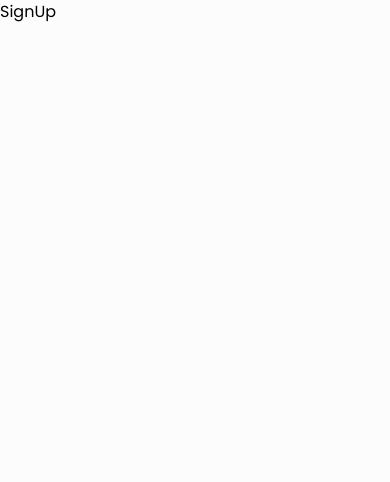
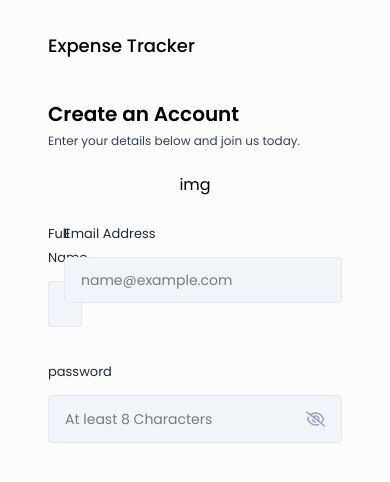
Before and after one commit to miracleRichard5124/react_expense_tracker, a React (Vite) app in the folder frontend/: page /signUp in a window 390 px wide. Shown: the top 482 px of the page. Built offline with nearby package versions, Linux system fonts and the light colour scheme.

Commit message:
Finished SignUp page

```diff
--- /dev/null
+++ b/frontend/src/components/inputs/ProfilePhotoSelector.jsx
@@ -0,0 +1,61 @@
+import React, { useRef, useState } from 'react';
+import { LuUser, LuUpload, LuTrash } from 'react-icons/lu';
+
+const ProfilePhotoSelector = (image, setImage) => {
+
+  const inputRef = useRef(null);
+  const [previewUrl, setPreviewUrl] = useState(null);
+
+  const handleImageChange = (event) => {
+    const file = event.target.files[0];
+    if(file){
+      //update image state
+      setImage(file);
+
+      //generate preview URL from the file
+      const preview = URL.createObjectURL(file);
+      setPreviewUrl(preview);
+    }
+  }
+
+  const handleRemoveImge = () => {
+    setImage(null);
+    setPreviewUrl(null);
+  };
+
+  const onChooseFile =() => {
+    inputRef.current.click();
+  };
+
+  return (
+    <div className='flex justify-center mb-6'>
+      <input
+        type='file'
+        accept='image/*'
+        ref={inputRef}
+        onChange={handleImageChange}
+        className='hidden'
+      />
+
+      {!image ? (
+        <div className="">
+          <LuUser className=''/>
+
+          <button
+            className=''
+            type='button'
+            onClick={onChooseFile}
+          >
+            <LuUpload/>
+          </button>
+        </div>
+      ) : (
+        <div className="">
+          img
+        </div>
+      )}
+    </div>
+  );
+}
+
+export default ProfilePhotoSelector;
--- a/frontend/src/pages/Auth/Login.jsx
+++ b/frontend/src/pages/Auth/Login.jsx
@@ -49,7 +49,7 @@
             <Inputs
               type="password"
               value={password}
-              onChange={({target}) => setEmail(target.value)}
+              onChange={({target}) => setPassword(target.value)}
               label="password"
               placeholder="At least 8 Characters"
             />
--- a/frontend/src/pages/Auth/SignUp.jsx
+++ b/frontend/src/pages/Auth/SignUp.jsx
@@ -1,11 +1,65 @@
-import React from 'react';
+import React, { useState } from "react";
+import AuthLayout from "../../components/Layouts/AuthLayout";
+import { Link, useNavigate } from "react-router-dom";
+import Inputs from "../../components/inputs/Inputs";
+import { validateEmail } from "../../utils/helper";
+import ProfilePhotoSelector from "../../components/inputs/ProfilePhotoSelector";
 
 const SignUp = () => {
+  const [profilePic, setProfilePic] = useState(null);
+  const [fullName, setFullName] = useState("");
+  const [email, setEmail] = useState("");
+  const [password, setPassword] = useState("");
+
+  const [error, setError] = useState(null);
+
+  const navigate = useNavigate();
+
+  const handleSignUp = (e) => {};
+
   return (
-    <div>
-      SignUp
-    </div>
+    <AuthLayout>
+      <div className="lg:w-[100%] h-auto md:h-full mt-10 md:mt-0 flex flex-col justify-center">
+        <h3 className="text-xl font-semibold text-black">Create an Account</h3>
+        <p className="text-xs text-slate-700 mt-[5px] mb-6">
+          Enter your details below and join us today.
+        </p>
+
+        <form onSubmit={handleSignUp}>
+
+          <ProfilePhotoSelector image={profilePic} setImage={setProfilePic}/>
+
+          <div className="grid grid-cols-1 md:grid-cols-2 gap-4">
+            <Inputs
+              value={fullName}
+              onChange={({ target }) => setFullName(target.value)}
+              label="Full Name"
+              placeholder="Name"
+              type="text"
+            />
+
+            <Inputs
+              type="text"
+              value={email}
+              onChange={({ target }) => setEmail(target.value)}
+              label="Email Address"
+              placeholder="name@example.com"
+            />
+
+            <div className="col-span-2">
+              <Inputs
+                type="password"
+                value={password}
+                onChange={({ target }) => setPassword(target.value)}
+                label="password"
+                placeholder="At least 8 Characters"
+              />
+            </div>
+          </div>
+        </form>
+      </div>
+    </AuthLayout>
   );
-}
+};
 
 export default SignUp;
```
